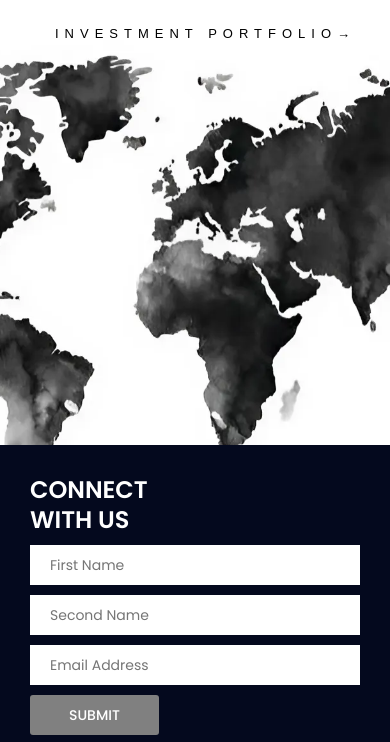
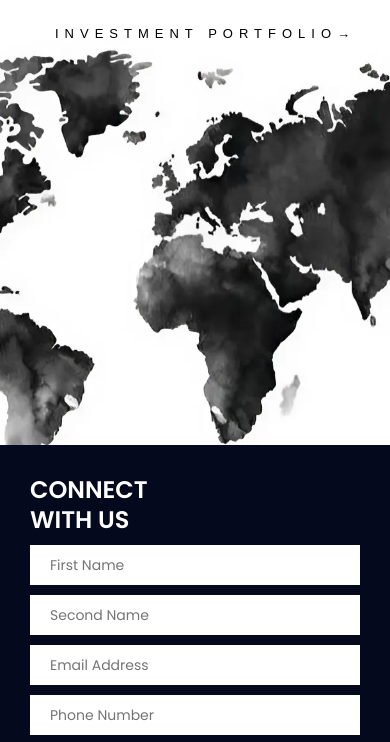
Before and after one commit to adhnan-ck/npcapital, a plain HTML site: page index.html in a window 390 px wide. Shown: the part 355-1097 px from the top of the page. Drawn offline with Linux system fonts and the light colour scheme; a script that the page names is missing.

Commit message:
phonenumadd

```diff
--- a/index.html
+++ b/index.html
@@ -115,6 +115,11 @@
                                     <div class="mt-10">
 										<input type="text" name="email" placeholder="Email Address" onfocus="this.placeholder = ''" onblur="this.placeholder = 'Email Address'" required class="single-input">
 									</div>
+
+                                    <div class="mt-10">
+                                        <input type="tel" name="phone" placeholder="Phone Number" onfocus="this.placeholder = ''" onblur="this.placeholder = 'Phone Number'" required class="single-input">
+                                    </div>
+
 
                                 </div>
                                 <div class="mt-10">
```
